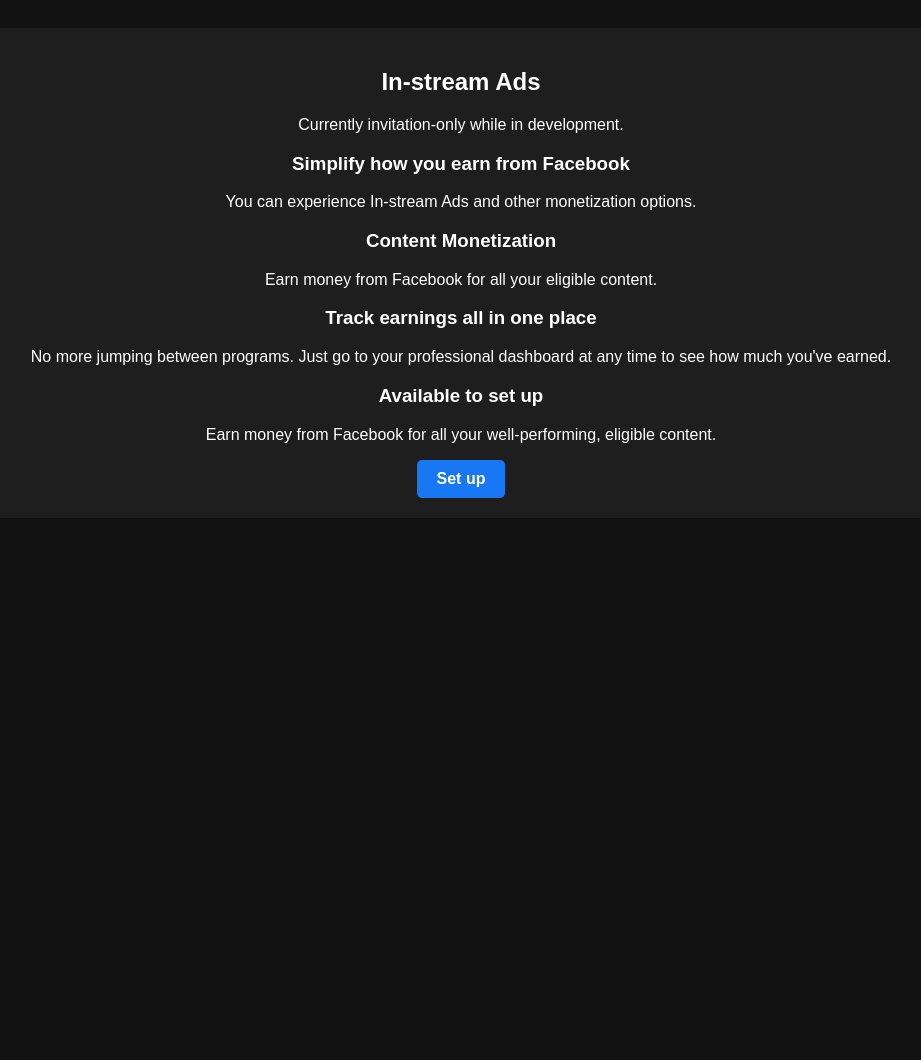
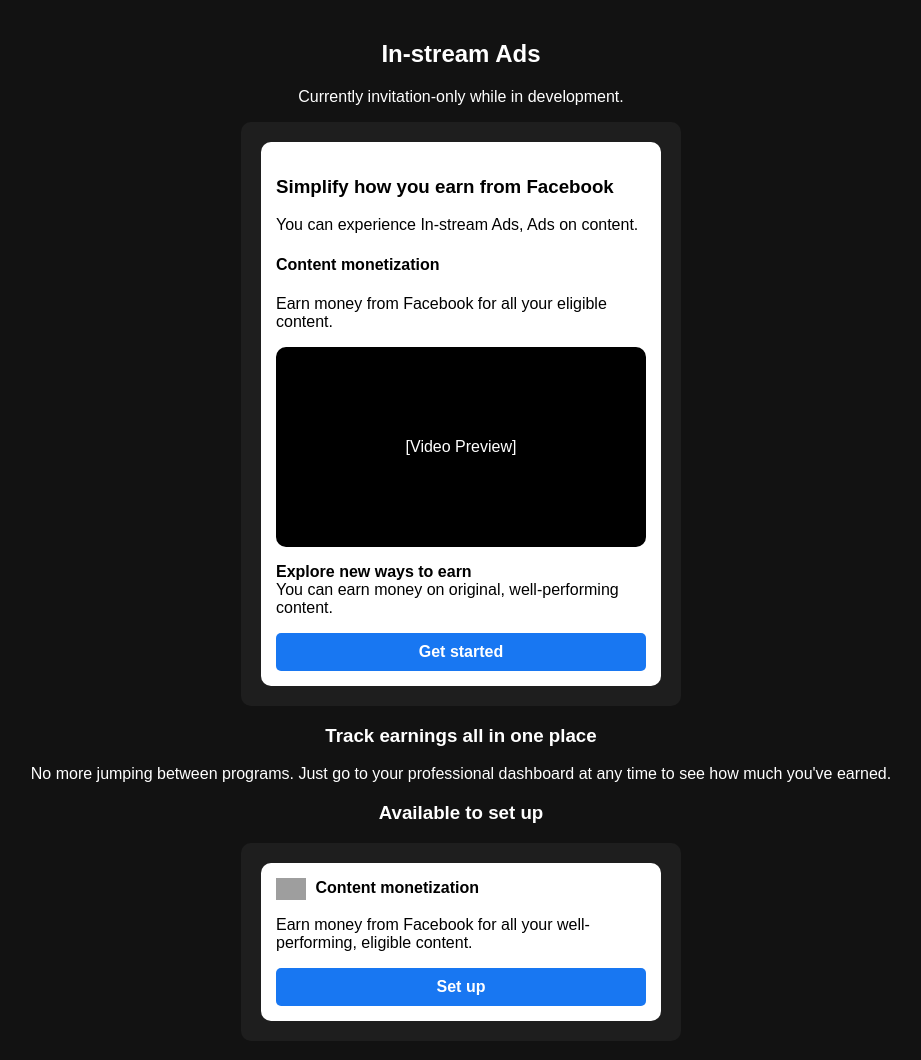
Before and after one commit to Wassi1Nix/Cm-setup, a plain HTML site: page index.html in a window 1280 px wide. Shown: the whole page, without its empty margins (179-1100 px from the left). Before the commit the page ends 800 px from the top, so only its background shows below. Drawn offline with Linux system fonts and the light colour scheme; grey boxes are pictures that could not be loaded.

Commit message:
index.html

```diff
--- a/index.html
+++ b/index.html
@@ -9,44 +9,85 @@
             font-family: Arial, sans-serif;
             background-color: #121212;
             color: white;
+            margin: 0;
             padding: 20px;
+            text-align: center;
         }
         .container {
             background: #1e1e1e;
             padding: 20px;
             border-radius: 10px;
-            text-align: center;
+            display: inline-block;
+            width: 90%;
+            max-width: 400px;
+        }
+        .card {
+            background: white;
+            color: black;
+            padding: 15px;
+            border-radius: 10px;
+            text-align: left;
         }
         .button {
-            display: inline-block;
+            display: block;
             background-color: #1877F2;
             color: white;
-            padding: 10px 20px;
+            padding: 10px;
             border-radius: 5px;
+            text-align: center;
+            font-weight: bold;
             text-decoration: none;
-            font-weight: bold;
+            margin-top: 10px;
+        }
+        .logo {
+            width: 30px;
+            vertical-align: middle;
+            margin-right: 5px;
+        }
+        .video-container {
+            background: black;
+            height: 200px;
+            border-radius: 10px;
+            margin: 10px 0;
         }
     </style>
 </head>
 <body>
 
-    <div class="container">
     <h2>In-stream Ads</h2>
     <p>Currently invitation-only while in development.</p>
 
+    <div class="container">
+        <div class="card">
             <h3>Simplify how you earn from Facebook</h3>
-        <p>You can experience In-stream Ads and other monetization options.</p>
+            <p>You can experience In-stream Ads, Ads on content.</p>
 
-        <h3>Content Monetization</h3>
+            <h4>Content monetization</h4>
             <p>Earn money from Facebook for all your eligible content.</p>
+
+            <div class="video-container">
+                <!-- Placeholder for video -->
+                <p style="color: white; text-align: center; line-height: 200px;">[Video Preview]</p>
+            </div>
+
+            <p><strong>Explore new ways to earn</strong><br>
+            You can earn money on original, well-performing content.</p>
+
+            <a href="#" class="button">Get started</a>
+        </div>
+    </div>
 
     <h3>Track earnings all in one place</h3>
     <p>No more jumping between programs. Just go to your professional dashboard at any time to see how much you've earned.</p>
 
     <h3>Available to set up</h3>
+    <div class="container">
+        <div class="card">
+            <img src="https://upload.wikimedia.org/wikipedia/commons/1/1b/Facebook_icon.svg" class="logo">
+            <strong>Content monetization</strong>
             <p>Earn money from Facebook for all your well-performing, eligible content.</p>
-
             <a href="#" class="button">Set up</a>
+        </div>
     </div>
 
 </body>
```
Lines whose indentation alone changed are shown as unchanged.
